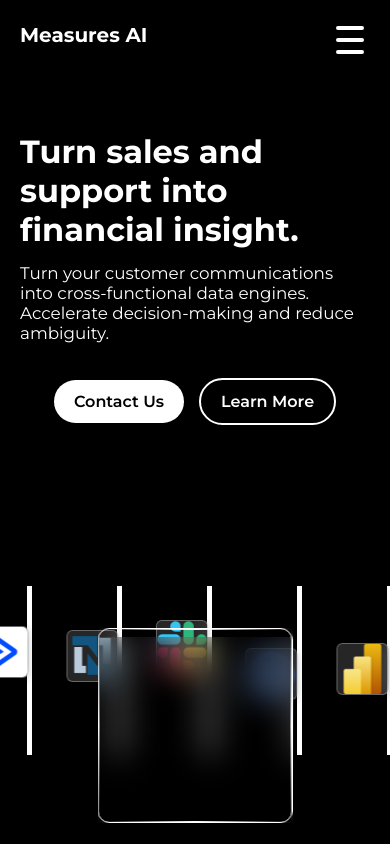
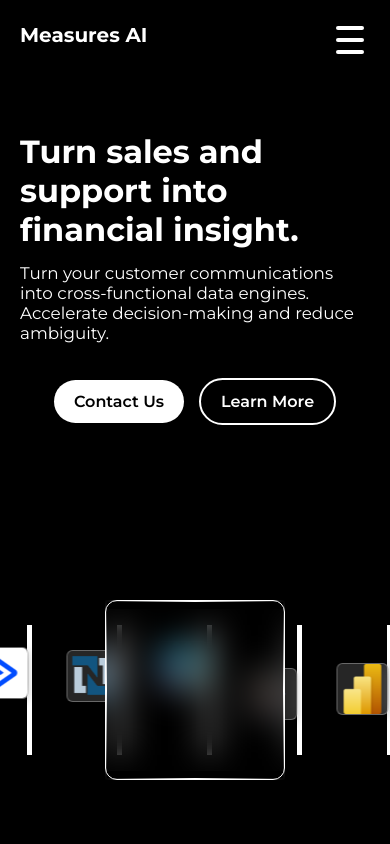
Before and after one commit to Measures-AI/Measures-AI.github.io, a React (Vite) app in the folder react-measures/: page / in a window 390 px wide. Shown: the top 844 px of the page. Built offline with nearby package versions, Linux system fonts and the light colour scheme.

Commit message:
Working glass on mobile

```diff
--- a/react-measures/src/components/Carousel.jsx
+++ b/react-measures/src/components/Carousel.jsx
@@ -129,7 +129,6 @@ const Carousel = ({ cards }) => {
 
 
   const offset = useMemo(() => {
-    console.log('offsetChange: ', (currentIndex - Math.floor(cardsInView / 2)) * CARD_WIDTH);
 
     return (Math.floor(cardsInView / 2) - currentIndex) * CARD_WIDTH;
   }, [currentIndex, cardsInView]);
--- a/react-measures/src/components/ConveyorBelt.jsx
+++ b/react-measures/src/components/ConveyorBelt.jsx
@@ -30,12 +30,14 @@ const quantitativeLogos = [
 
 const ConveyorBelt = () => {
   const conveyorBeltRef = useRef(null);
+  const [conveyorBeltHeight, setConveyorBeltHeight] = useState(window.innerHeight * 0.2);
   const [logos, setLogos] = useState([]);
   const [windowWidth, setWindowWidth] = useState(window.innerWidth);
   const animationStartRef = useRef({}); // Track start times for each logo
 
   // Calculate conveyor belt width based on screen size
   const conveyorBeltWidth = useMemo(() => {
+    setConveyorBeltHeight(windowWidth > 600 ? window.innerHeight * 0.2 : 100);
     return Math.ceil(windowWidth / 90);
   }, [windowWidth]);
 
@@ -46,19 +48,20 @@ const ConveyorBelt = () => {
 
   // LOGO CREATION ================================================
   const createLogo = useCallback((initX = 0, isQualitative = true) => {
+    console.log('conveyorBeltHeight: ', conveyorBeltHeight);
     const now = performance.now();
     const logo = {
       id: Math.random(),
       src: qualitativeLogos[Math.floor(Math.random() * qualitativeLogos.length)],
       isQualitative: isQualitative,
       originalX: initX !== 0 ? initX : initX - .25 * windowWidth,
-      originalY: Math.random() * 10 + 2,
+      originalY: Math.random() * conveyorBeltHeight * .8,
       nextSrc: quantitativeLogos[Math.floor(Math.random() * quantitativeLogos.length)],
       startTime: now,
     };
     animationStartRef.current[logo.id] = now;
     return logo;
-  }, [windowWidth]);
+  }, [windowWidth, conveyorBeltHeight]);
 
   // RENDER CONVEYOR BELT + INITIAL LOGOS =================================================
   const renderConveyorBelt = useCallback(() => {
@@ -107,7 +110,7 @@ const ConveyorBelt = () => {
   // Track logo positions and update isQualitative when passing halfway
   useEffect(() => {
     let animationFrame;
-    const halfway = windowWidth * 0.5;
+    const halfway = windowWidth * 0.5 - 100;
     const transitionDuration = 1000; // 1s in ms
     const animate = () => {
       setLogos(prevLogos => {
@@ -198,7 +201,7 @@ const ConveyorBelt = () => {
             className={styles.logo}
             style={{
               left: `${logo.originalX}px`,
-              top: `${logo.originalY}vh`,
+              top: `${logo.originalY}px`,
               zIndex: 3, // All logos consistently below the glass
               animation: `shift ${shiftAnimationTime}s linear forwards`,
             }}
--- a/react-measures/src/components/ConveyorBelt.module.css
+++ b/react-measures/src/components/ConveyorBelt.module.css
@@ -90,3 +90,9 @@
         transform: translateX(150vw);
     }
 }
+
+@media (max-width: 600px) {
+    .animationContainer {
+        height: 130px;
+    }
+}
--- a/react-measures/src/components/FrostedGlass.module.css
+++ b/react-measures/src/components/FrostedGlass.module.css
@@ -73,3 +73,11 @@
 .machineRight {
   right: 0;
 }
+
+@media (max-width: 600px) {
+  .frostedGlass {
+    width: 180px;
+    height: 180px;
+    bottom: -25px;
+  }
+}
```
